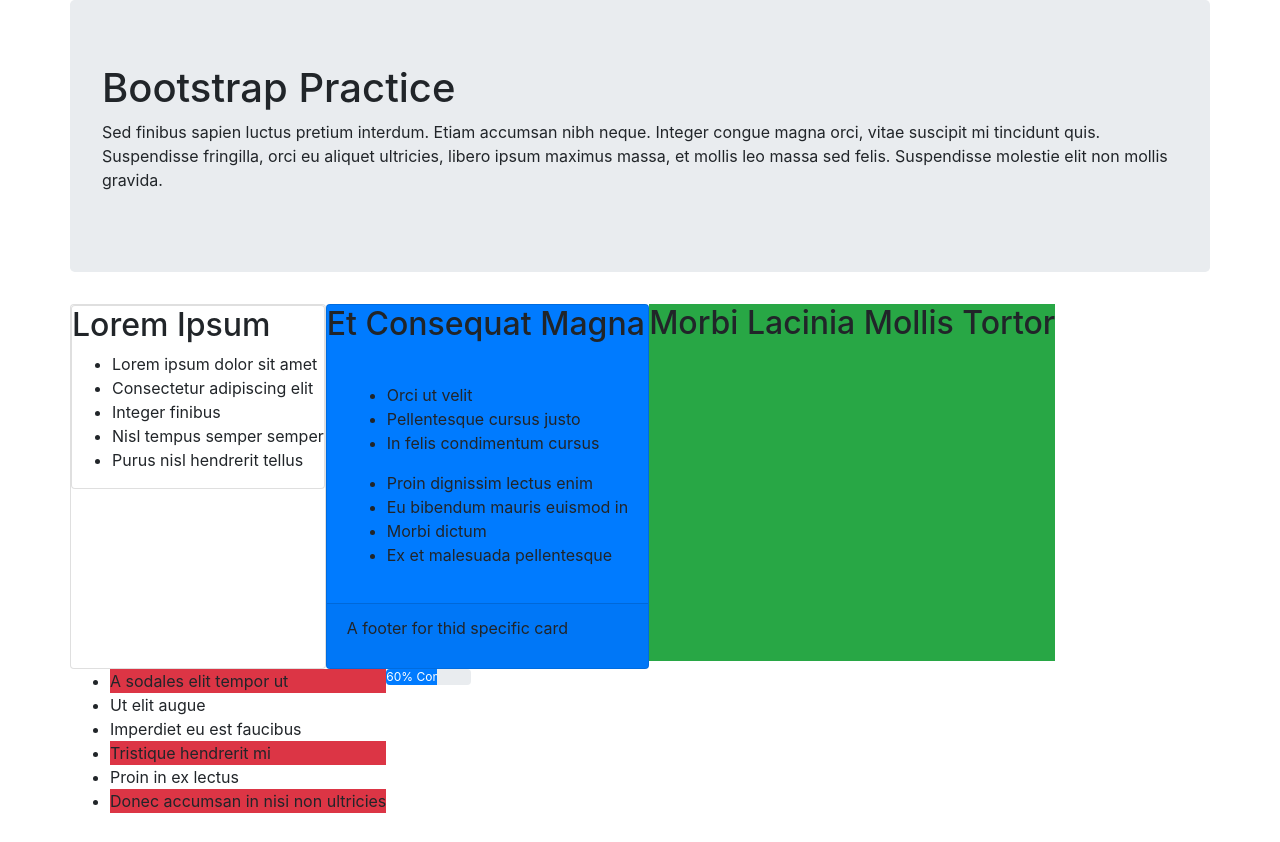
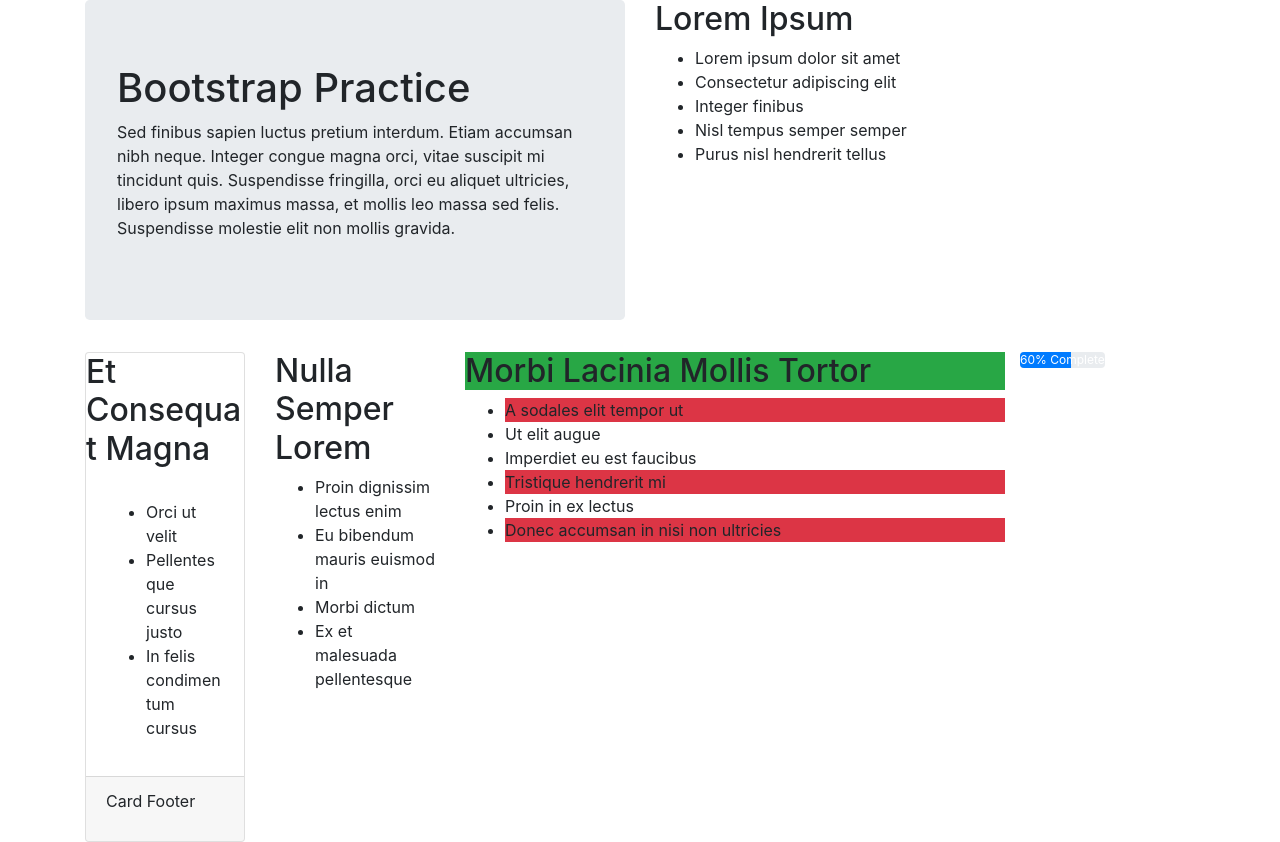
Before and after one commit to Tu276/ip_two, a plain HTML site: page index.html in a window 1280 px wide. Drawn offline with nearby package versions, Linux system fonts and the light colour scheme.

Commit message:
add bootstrap grids

```diff
--- a/index.html
+++ b/index.html
@@ -1,6 +1,7 @@
 <!DOCTYPE html>
 <html>
   <head>
+    <meta charset="utf-8"
     <link href="css/bootstrap.css" rel="stylesheet" type="text/css" />
     <link
       rel="stylesheet"
@@ -13,18 +14,20 @@
   <body>
     <div class="container">
       <div class="row">
+        <div class="col-md-6">
           <div class="jumbotron">
             <h1>Bootstrap Practice</h1>
             <p>
-            Sed finibus sapien luctus pretium interdum. Etiam accumsan nibh
-            neque. Integer congue magna orci, vitae suscipit mi tincidunt quis.
-            Suspendisse fringilla, orci eu aliquet ultricies, libero ipsum
-            maximus massa, et mollis leo massa sed felis. Suspendisse molestie
-            elit non mollis gravida.
+            Sed finibus sapien luctus pretium interdum. Etiam accumsan nibh neque.
+            Integer congue magna orci, vitae suscipit mi tincidunt quis.
+            Suspendisse fringilla, orci eu aliquet ultricies, libero ipsum maximus
+            massa, et mollis leo massa sed felis. Suspendisse molestie elit non
+            mollis gravida.
             </p>
           </div>
-        <div class="card">
-          <div class="card body">
+        </div>
+        <div class="col-md-6">
+          <div class="well">
             <h2>Lorem Ipsum</h2>
             <ul>
               <li>Lorem ipsum dolor sit amet</li>
@@ -35,9 +38,12 @@
             </ul>
           </div>
         </div>
-        <div class="card bg-primary">
-          <div class="card-title">
-            <h2>Et Consequat Magna</h2>
+      </div>
+      <div class="row">
+        <div class="col-md-2">
+          <div class="card info">
+            <div class="card-heading">
+              <h2 class="card-title">Et Consequat Magna</h2>
             </div>
             <div class="card-body">
               <ul>
@@ -45,6 +51,14 @@
                 <li>Pellentesque cursus justo</li>
                 <li>In felis condimentum cursus</li>
               </ul>
+            </div>
+            <div class="card-footer">
+              <p>Card Footer</p>
+            </div>
+          </div>
+        </div>
+        <div class="col-md-2">
+          <h2>Nulla Semper Lorem</h2>
             <ul>
               <li>Proin dignissim lectus enim</li>
               <li>Eu bibendum mauris euismod in</li>
@@ -52,11 +66,7 @@
               <li>Ex et malesuada pellentesque</li>
             </ul>
         </div>
-          <div class="card-footer">
-            <p>A footer for thid specific card</p>
-          </div>
-        </div>
-
+        <div class="col-md-6">
           <h2 class="bg-success">Morbi Lacinia Mollis Tortor</h2>
           <ul>
             <li class="bg-danger">A sodales elit tempor ut</li>
@@ -66,12 +76,11 @@
             <li>Proin in ex lectus</li>
             <li class="bg-danger">Donec accumsan in nisi non ultricies</li>
           </ul>
+        </div>
 
         <div class="progress">
         <div class="progress-bar" role="progrssbar" aria-valuenow"60"
-          aria-valuemin="0" aria-valuemax="100" style="width: 60%;"> 60%
-          Complete
-        </div>
+        aria-valuemin="0" aria-valuemax="100" style="width: 60%;"> 60% Complete
       </div>
     </div>
   </body>
```
Lines whose indentation alone changed are shown as unchanged.
